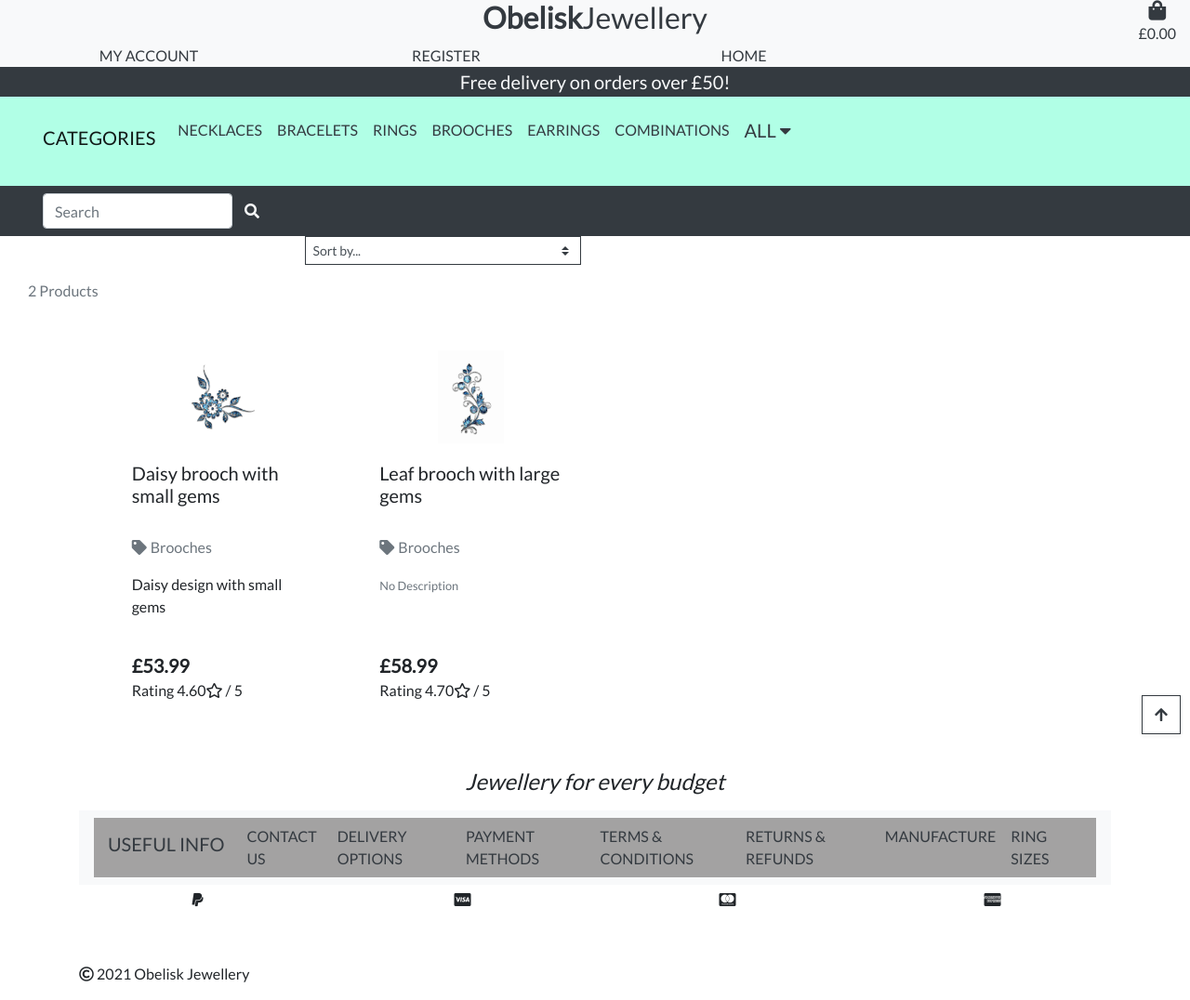
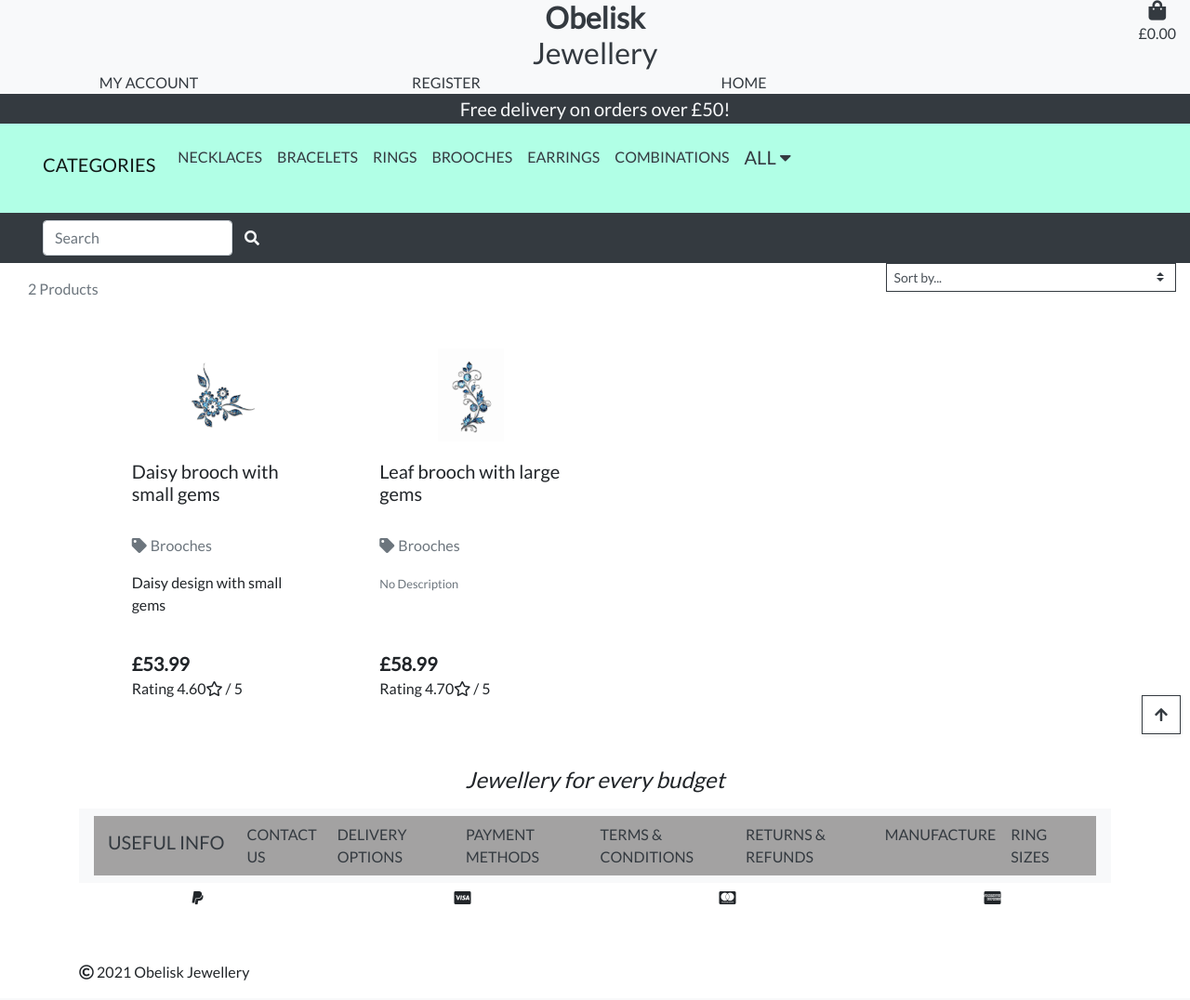
Before and after one commit to sanson0/obelisk_jewellery, a Django app: page /products/ in a window 1280 px wide. Shown: the whole page at 93% size. After the commit the page ends 1055 px from the top, so only its background shows below. Run offline with Django 3.2, Linux system fonts and the light colour scheme; data comes from the database, SQL or seed files in the repository; some libraries are stand-ins or nearby versions.

Commit message:
Product sort selector moved to right

```diff
--- a/checkout/static/checkout/css/checkout.css
+++ b/checkout/static/checkout/css/checkout.css
@@ -53,7 +53,7 @@ select option[value=""] {
     left: 0;
     width: 100%;
     height: 100%;
-    background: rgba(23, 162, 184, .85);
+    background: rgb(177, 260, 230);
     z-index: 9999;
 }
 
--- a/checkout/templates/checkout/checkout.html
+++ b/checkout/templates/checkout/checkout.html
@@ -139,7 +139,7 @@
     </div>
 </div>
 <div id="loading-overlay">
-    <h1 class="text-dark logo-font loading-spinner" style="background-color:green;">
+    <h1 class="text-dark logo-font loading-spinner">
         <span class="icon">
             <i class="fas fa-3x fa-sync-alt fa-spin"></i>
         </span>
--- a/products/templates/products/products.html
+++ b/products/templates/products/products.html
@@ -1,5 +1,9 @@
 {% extends "base.html" %}
 {% load static %}
+
+{% block extra_css %}
+<link rel="stylesheet" href="{% static 'products/css/products.css' %}">
+{% endblock %}
 
 {% block page_header %}
 <div class="container header-container">
@@ -11,8 +15,9 @@
 
 {% block content %}
 <div class="container-fluid">
-    <div class="col-12 col-md-6 my-auto order-md-last d-flex justify-content-center justify-content-md-end">
-        <div class="sort-select-wrapper w-50">
+
+
+    <div class="sort-select-wrapper w-25 float-right">
         <select id="sort-selector"
             class="custom-select custom-select-sm rounded-0 border border-dark border-{% if current_sorting != 'None_None' %}info{% else %}black{% endif %}">
             <option value="reset" {% if current_sorting == 'None_None' %}selected{% endif %}>Sort by...
@@ -31,7 +36,7 @@
                 (Z-A)</option>
         </select>
     </div>
-    </div>
+    <div class="row">
         <div class="col-12 col-md-6 order-md-first">
             <p class="text-muted mt-3 text-center text-md-left">
                 {% if search_term or current_categories or current_sorting != 'None_None' %}
@@ -40,6 +45,7 @@
                 {{ products|length }} Products{% if search_term %} found for
                 <strong>"{{ search_term }}"</strong>{% endif %}
             </p>
+        </div>
     </div>
     <div class="row">
         <div class="product-container col-10 offset-1">
@@ -119,18 +125,18 @@
 {{ block.super }}
 
 <script type="text/javascript">
-		$('.btt-link').click(function(e) {
-			window.scrollTo(0,0)
+    $('.btt-link').click(function (e) {
+        window.scrollTo(0, 0)
     })
 </script>
 
 <script type="text/javascript">
-        $('#sort-selector').change(function() {
+    $('#sort-selector').change(function () {
         var selector = $(this);
         var currentUrl = new URL(window.location);
 
         var selectedVal = selector.val();
-            if(selectedVal != "reset"){
+        if (selectedVal != "reset") {
             var sort = selectedVal.split("_")[0];
             var direction = selectedVal.split("_")[1];
 
--- a/templates/base.html
+++ b/templates/base.html
@@ -55,8 +55,9 @@
         <div class="col-4"></div>
         <div class="col-4">
           <!--Site title-->
-          <h2 class="logo-font text-dark my-0 text-center d-flex justify-content-center"><strong>Obelisk</strong> Jewellery
+          <h2 class="logo-font text-dark my-0 text-center d-flex justify-content-center"><strong>Obelisk</strong>
           </h2>
+          <h2 class="logo-font text-dark my-0 text-center d-flex justify-content-center">Jewellery</h2>
         </div>
         <div class="col-4">
           <div class="d-flex justify-content-center float-right">
```
Lines whose indentation alone changed are shown as unchanged.
